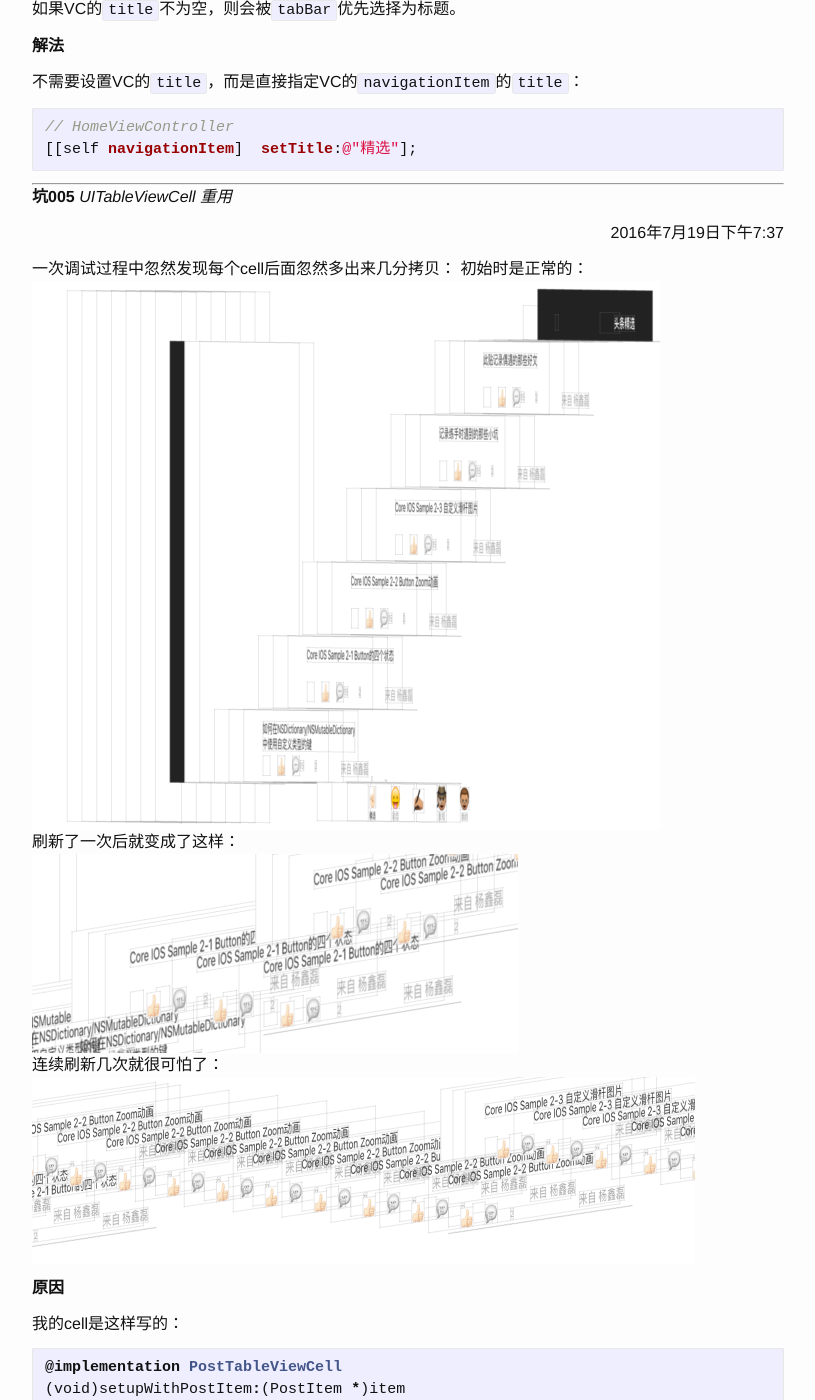
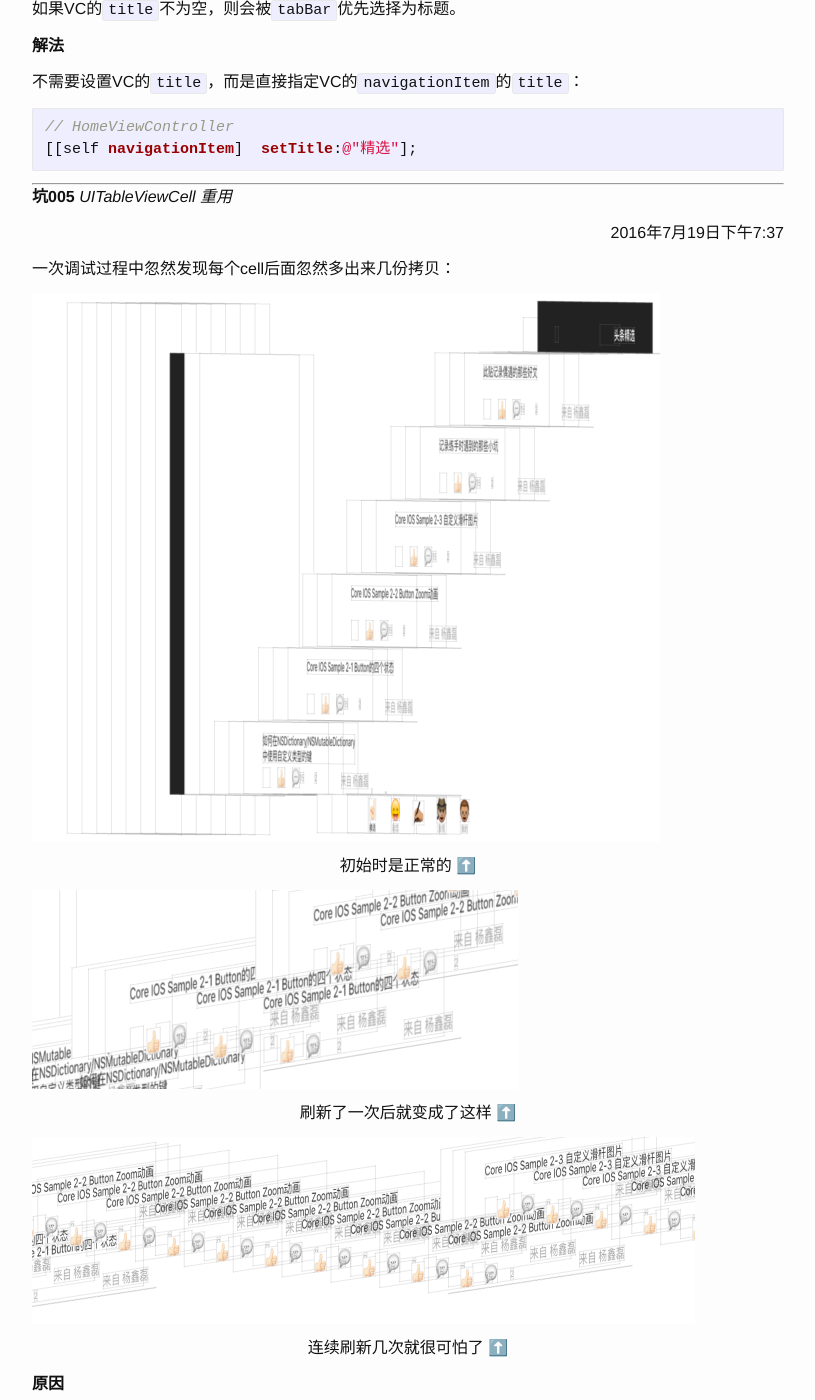
Before and after one commit to YangXinlei/yangxinlei.github.io, a Jekyll site: the page built from _posts/2016-07-07-记录IOS开发过程中遇到的那些小坑.md, in a window 1280 px wide and 1400 px high, scrolled down 1826 px. Shown: the whole window, without its empty margins (232-1047 px from the left). Built offline with Jekyll 4.4.1, drawn with Linux system fonts in a browser that asks for light colours.

Commit message:
坑05完善

````diff
--- a/_posts/2016-07-07-记录IOS开发过程中遇到的那些小坑.md
+++ b/_posts/2016-07-07-记录IOS开发过程中遇到的那些小坑.md
@@ -107,13 +107,16 @@ if (index == 2)
 **坑005** *UITableViewCell 重用*
 <p align="right"> 2016年7月19日下午7:37 </p>
 
-一次调试过程中忽然发现每个cell后面忽然多出来几分拷贝：
-初始时是正常的：
+一次调试过程中忽然发现每个cell后面忽然多出来几份拷贝：
+
 ![启动后](/src/images/20160707/005_1.png)
-刷新了一次后就变成了这样：
+<p align="center">初始时是正常的 ⬆️ </p>
+
 ![刷新一次](/src/images/20160707/005_22.png)
-连续刷新几次就很可怕了：
-![刷新一次](/src/images/20160707/005_32.png)
+<p align="center">刷新了一次后就变成了这样 ⬆️ </p>
+
+![刷新数次](/src/images/20160707/005_32.png)
+<p align="center">连续刷新几次就很可怕了 ⬆️ </p>
 
 **原因**
 
@@ -121,7 +124,7 @@ if (index == 2)
 
 ```objc
 @implementation PostTableViewCell
-(void)setupWithPostItem:(PostItem *)item
+-(void)setupWithPostItem:(PostItem *)item
 {
     _postCellVC = [[PostCellViewController alloc] initWithPostItem:item];
     [self.contentView addSubview:_postCellVC.view];
@@ -138,7 +141,7 @@ if (index == 2)
 在`setupWithPostItem:`中清除现有的`subview`：
 
 ```objc
-(void)setupWithPostItem:(PostItem *)item
+-(void)setupWithPostItem:(PostItem *)item
 {
     if (_postCellVC)
     {
````
